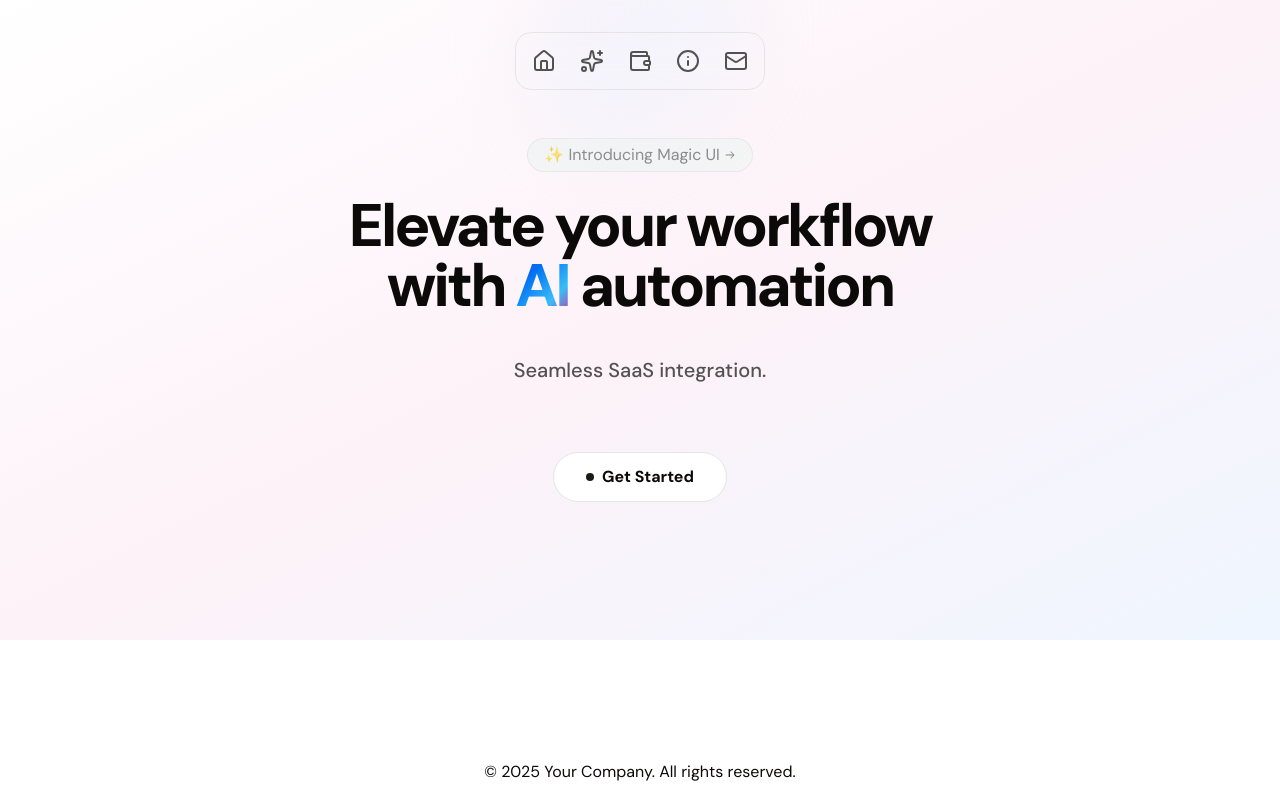
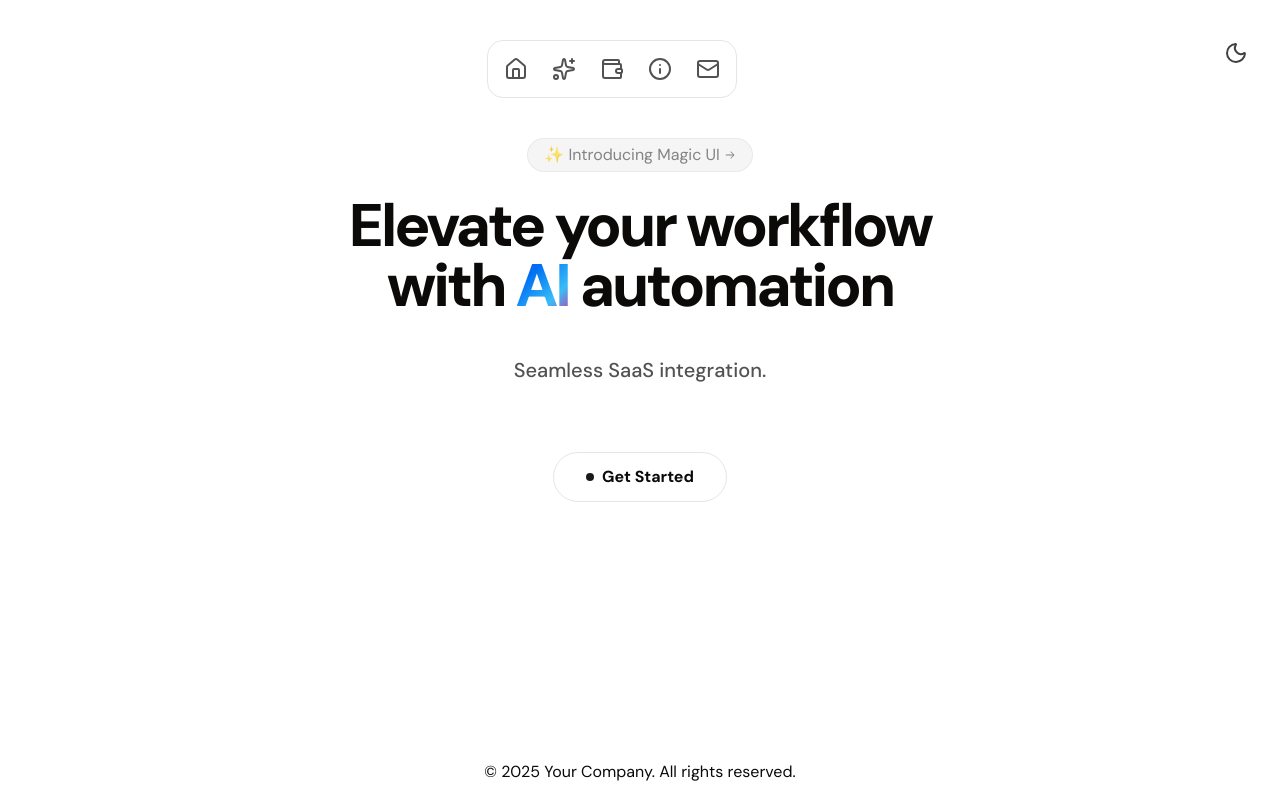
Before and after one commit to namanbarkiya/niya-saas-template, a Next.js app: page / in a window 1280 px wide. Built offline with nearby package versions, Linux system fonts and the light colour scheme; a web font is replaced by a local one.

Commit message:
dark mode

```diff
--- a/components/Hero.tsx
+++ b/components/Hero.tsx
@@ -5,10 +5,38 @@ import { AnimatedShinyText } from "@/components/magicui/animated-shiny-text";
 import { WordRotate } from "@/components/magicui/word-rotate";
 import { ArrowRightIcon } from "@radix-ui/react-icons";
 import { cn } from "@/lib/utils";
+import {
+    BlurredCircleBg,
+    BlurredWhiteCircleBg,
+} from "@/components/magicui/blurred-circle-bg";
 
 export default function Hero() {
     return (
-        <section className="relative flex min-h-[80vh] flex-col items-center justify-center px-4 py-24 bg-gradient-to-br from-white via-pink-50 to-blue-50 dark:from-[#2e2240] dark:via-[#1e293b] dark:to-[#0f172a] overflow-hidden">
+        <section className="relative flex min-h-[80vh] flex-col items-center justify-center px-4 py-24  overflow-hidden">
+            {/* <BlurredCircleBg
+                size="h-[32rem] w-[32rem]"
+                position="left-1/2 top-1/3 -translate-x-1/5 -translate-y-1/2"
+                colors="bg-gradient-to-br from-pink-100/20 via-blue-100/10 to-white/0"
+                blur="blur-3xl"
+            />
+            <BlurredWhiteCircleBg
+                size="h-40 w-40"
+                position="top-10 left-10"
+                blur="blur-2xl"
+                zIndex="-z-20"
+            />
+            <BlurredWhiteCircleBg
+                size="h-32 w-32"
+                position="bottom-10 right-20"
+                blur="blur-2xl"
+                zIndex="-z-20"
+            />
+            <BlurredWhiteCircleBg
+                size="h-24 w-24"
+                position="top-1/2 right-10 -translate-y-1/2"
+                blur="blur-xl"
+                zIndex="-z-20"
+            /> */}
             <div className="flex flex-col items-center gap-6 w-full max-w-2xl mx-auto">
                 <div className="z-10 flex items-center justify-center">
                     <div
@@ -44,9 +72,9 @@ export default function Hero() {
                     </InteractiveHoverButton>
                 </div>
             </div>
-            <div className="pointer-events-none absolute inset-0 -z-10">
+            {/* <div className="pointer-events-none absolute inset-0 -z-10">
                 <div className="absolute left-1/2 top-1/3 h-[32rem] w-[32rem] -translate-x-1/2 -translate-y-1/2 rounded-full bg-gradient-to-br from-pink-100/40 via-blue-100/30 to-white/0 blur-3xl" />
-            </div>
+            </div> */}
         </section>
     );
 }
--- a/components/Navbar.tsx
+++ b/components/Navbar.tsx
@@ -4,13 +4,32 @@ import React from "react";
 
 import { Dock, DockIcon } from "@/components/magicui/dock";
 import { Home, Sparkles, Wallet, Info, Mail } from "lucide-react";
+import { Sun, Moon } from "lucide-react";
+import { useEffect, useState } from "react";
+import { BlurredCircleBg } from "@/components/magicui/blurred-circle-bg";
 
 export type IconProps = React.HTMLAttributes<SVGElement>;
 
 export default function Navbar() {
+    const [isDark, setIsDark] = useState(false);
+
+    useEffect(() => {
+        if (typeof window !== "undefined") {
+            setIsDark(document.documentElement.classList.contains("dark"));
+        }
+    }, []);
+
+    const toggleDark = () => {
+        if (typeof window !== "undefined") {
+            document.documentElement.classList.toggle("dark");
+            setIsDark(document.documentElement.classList.contains("dark"));
+        }
+    };
+
     return (
         <div className="absolute top-0 left-0 w-full z-50">
-            <div className="pointer-events-none absolute left-1/2 top-1/2 h-60 w-60 -translate-x-1/2 -translate-y-1/2 rounded-full bg-gradient-to-br from-pink-100/40 via-blue-100/30 to-white/0 blur-2xl -z-10" />
+            {/* <BlurredCircleBg /> */}
+            <div className="flex items-center justify-between w-full px-6 pt-2">
                 <Dock iconMagnification={60} iconDistance={100}>
                     <DockIcon>
                         <Home className="size-full text-neutral-600  dark:text-neutral-300/70" />
@@ -28,6 +47,18 @@ export default function Navbar() {
                         <Mail className="size-full text-neutral-600  dark:text-neutral-300/70" />
                     </DockIcon>
                 </Dock>
+                <button
+                    aria-label="Toggle dark mode"
+                    onClick={toggleDark}
+                    className="ml-4 rounded-full p-2 transition-colors hover:bg-neutral-200 dark:hover:bg-neutral-800"
+                >
+                    {isDark ? (
+                        <Sun className="size-6 text-yellow-500" />
+                    ) : (
+                        <Moon className="size-6 text-neutral-700" />
+                    )}
+                </button>
+            </div>
         </div>
     );
 }
--- /dev/null
+++ b/components/magicui/blurred-circle-bg.tsx
@@ -0,0 +1,49 @@
+import React from "react";
+import { cn } from "@/lib/utils";
+
+interface BlurredCircleBgProps {
+    size?: string; // e.g. 'h-60 w-60'
+    className?: string;
+    style?: React.CSSProperties;
+    colors?: string; // Tailwind bg-gradient classes or custom radial
+    position?: string; // e.g. 'left-1/2 top-1/2 -translate-x-1/2 -translate-y-1/2'
+    blur?: string; // e.g. 'blur-2xl'
+    zIndex?: string; // e.g. '-z-10'
+}
+
+export const BlurredCircleBg: React.FC<BlurredCircleBgProps> = ({
+    size = "h-60 w-60",
+    className = "",
+    style = {},
+    colors = "",
+    position = "left-1/2 top-1/2 -translate-x-1/2 -translate-y-1/2",
+    blur = "blur-2xl",
+    zIndex = "-z-10",
+}) => (
+    <div
+        className={cn(
+            "pointer-events-none absolute rounded-full",
+            size,
+            position,
+            blur,
+            zIndex,
+            className
+        )}
+        style={{
+            background:
+                colors ||
+                "radial-gradient(circle, rgba(255,255,255,0.7) 0%, rgba(255,255,255,0.2) 60%, rgba(255,255,255,0) 100%)",
+            ...style,
+        }}
+        aria-hidden="true"
+    />
+);
+
+export const BlurredWhiteCircleBg: React.FC<
+    Omit<BlurredCircleBgProps, "colors">
+> = (props) => (
+    <BlurredCircleBg
+        colors="radial-gradient(circle, rgba(255,255,255,0.5) 0%, rgba(255,255,255,0.15) 60%, rgba(255,255,255,0) 100%)"
+        {...props}
+    />
+);
--- a/components/magicui/interactive-hover-button.tsx
+++ b/components/magicui/interactive-hover-button.tsx
@@ -26,7 +26,7 @@ export const InteractiveHoverButton = React.forwardRef<
             </div>
             <div className="absolute top-0 z-10 flex h-full w-full translate-x-12 items-center justify-center gap-2 text-primary-foreground opacity-0 transition-all duration-300 group-hover:-translate-x-7 group-hover:opacity-100">
                 <span>{children}</span>
-                <ArrowRight />
+                <ArrowRight className="size-5" />
             </div>
         </button>
     );
```
Lines whose indentation alone changed are shown as unchanged.
